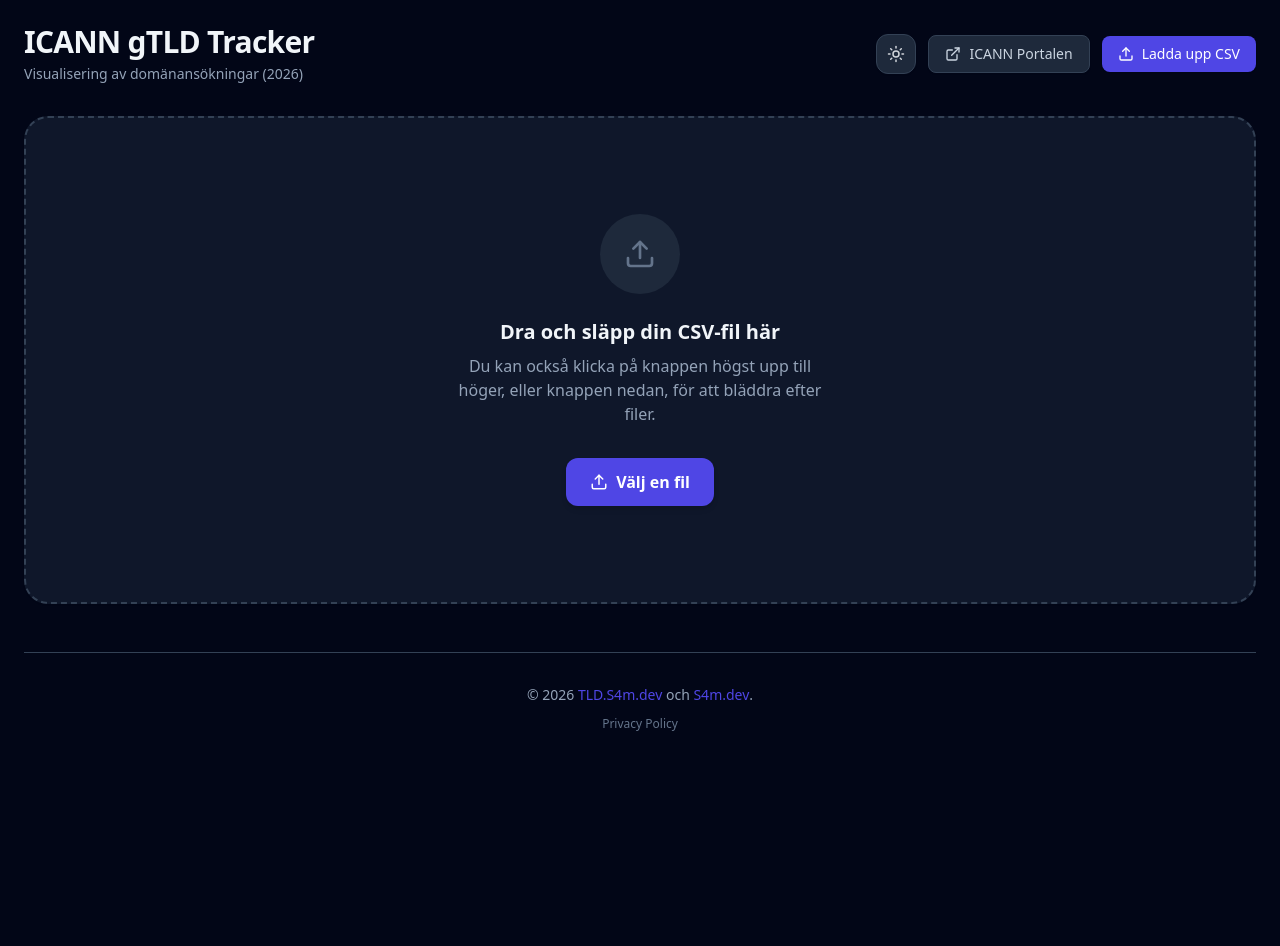
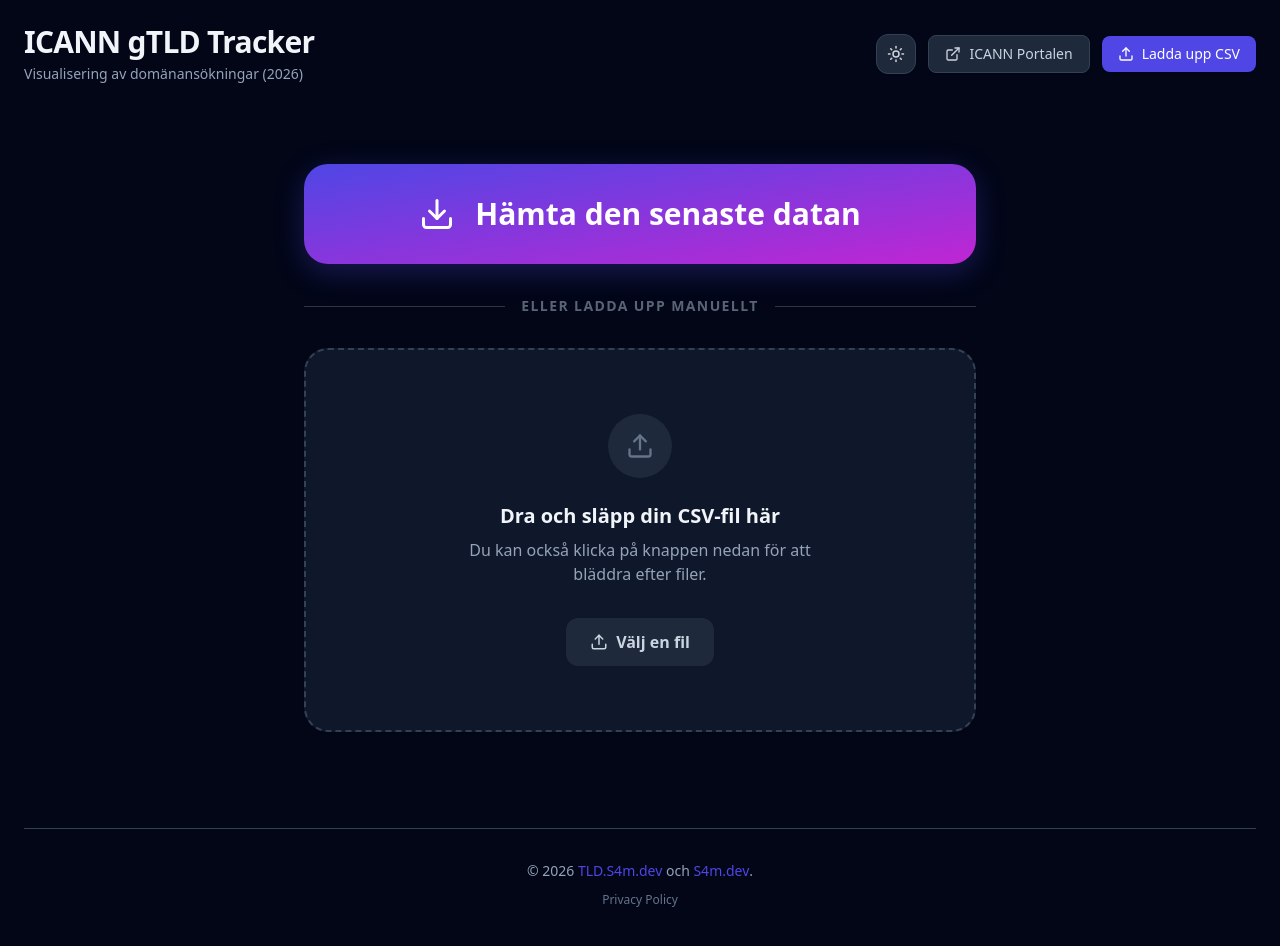
Before and after one commit to leumas05/ICANN-gTLD-Tracker, a React (Vite) app in the folder gtld-app/: page / in a window 1280 px wide. Shown: the top 946 px of the page. Before the commit the page ends 800 px from the top, so only its background shows below. Built offline with nearby package versions, Linux system fonts and the light colour scheme.

Commit message:
feat: add functionality to fetch and display the latest data with loading state

```diff
--- a/gtld-app/src/App.tsx
+++ b/gtld-app/src/App.tsx
@@ -1,6 +1,6 @@
 import React, { useState, useMemo, useEffect } from 'react';
 import Papa from 'papaparse';
-import { Search, Info, Upload, X, Filter, Palette, ExternalLink, ArrowRight, ArrowLeft, Sun, Moon, ArrowDownUp, ChevronDown, Check } from 'lucide-react';
+import { Search, Info, Upload, Download, X, Filter, Palette, ExternalLink, ArrowRight, ArrowLeft, Sun, Moon, ArrowDownUp, ChevronDown, Check } from 'lucide-react';
 import clsx from 'clsx';
 import { twMerge } from 'tailwind-merge';
 
@@ -588,6 +588,39 @@
     return true; // Default to dark theme
   });
 
+  const [isLoadingLatest, setIsLoadingLatest] = useState(false);
+
+  const fetchLatestData = async () => {
+    setIsLoadingLatest(true);
+    let currentVersion = 1;
+    let lastSuccessText = '';
+
+    try {
+      while (true) {
+        const url = `https://assets.s4m.dev/assets/CSV/ICANN/2026/${currentVersion}.gtld-applications.csv`;
+        const response = await fetch(url);
+        if (!response.ok) {
+          break;
+        }
+        lastSuccessText = await response.text();
+        currentVersion++;
+      }
+
+      if (lastSuccessText) {
+        setData(parseData(lastSuccessText));
+        setExpandedTld(null);
+        handleClosePopup();
+      } else {
+        alert("Kunde inte hitta någon data på servern.");
+      }
+    } catch (error) {
+      console.error("Fetch error:", error);
+      alert("Ett fel uppstod vid hämtning av senaste datan.");
+    } finally {
+      setIsLoadingLatest(false);
+    }
+  };
+
   useEffect(() => {
     if (isDarkMode) {
       document.documentElement.classList.add('dark');
@@ -1236,9 +1269,37 @@
       )}
 
       {data.length === 0 ? (
-        <div
-          className={cn(
-            "text-center py-24 px-6 rounded-3xl border-2 border-dashed transition-all duration-200 flex flex-col items-center justify-center",
+        <div className="flex flex-col items-center justify-center py-12 gap-8 w-full">
+          {/* Big nice button */}
+          <button
+            onClick={fetchLatestData}
+            disabled={isLoadingLatest}
+            className={cn(
+              "relative overflow-hidden group px-12 py-8 rounded-3xl text-white font-bold text-2xl md:text-3xl shadow-[0_8px_30px_rgb(79,70,229,0.3)] hover:shadow-[0_12px_40px_rgb(79,70,229,0.5)] transition-all duration-300 hover:-translate-y-1 flex items-center justify-center gap-5 bg-gradient-to-br from-indigo-600 to-fuchsia-600 w-full max-w-2xl",
+              isLoadingLatest && "opacity-80 pointer-events-none"
+            )}
+          >
+            <div className="absolute inset-0 bg-white/20 translate-y-full group-hover:translate-y-0 transition-transform duration-300 ease-out" />
+
+            {isLoadingLatest ? (
+              <div className="animate-spin rounded-full h-8 w-8 border-b-4 border-white shrink-0"></div>
+            ) : (
+              <Download size={36} className="group-hover:scale-110 transition-transform shrink-0" />
+            )}
+            <span className="relative z-10">
+              {isLoadingLatest ? 'Hämtar senaste datan...' : 'Hämta den senaste datan'}
+            </span>
+          </button>
+
+          <div className="flex items-center gap-4 w-full max-w-2xl opacity-60">
+            <div className="h-px bg-gray-400 dark:bg-slate-600 flex-1"></div>
+            <span className="text-sm font-semibold uppercase tracking-widest text-gray-500 dark:text-slate-400">Eller ladda upp manuellt</span>
+            <div className="h-px bg-gray-400 dark:bg-slate-600 flex-1"></div>
+          </div>
+
+          <div
+            className={cn(
+              "w-full max-w-2xl text-center py-16 px-6 rounded-3xl border-2 border-dashed transition-all duration-200 flex flex-col items-center justify-center",
               isDragging
                 ? "bg-indigo-50 dark:bg-indigo-900/20 border-indigo-400 dark:border-indigo-500 scale-[1.02] shadow-xl"
                 : "bg-white dark:bg-slate-900 border-gray-300 dark:border-slate-700 shadow-sm hover:border-gray-400 dark:hover:border-slate-600"
@@ -1248,22 +1309,23 @@
             onDrop={handleDrop}
           >
             <div className={cn(
-            "w-20 h-20 rounded-full flex items-center justify-center mb-6 transition-colors duration-200",
+              "w-16 h-16 rounded-full flex items-center justify-center mb-6 transition-colors duration-200",
               isDragging ? "bg-indigo-100 dark:bg-indigo-800" : "bg-gray-100 dark:bg-slate-800"
             )}>
-            <Upload size={32} className={isDragging ? "text-indigo-600 dark:text-indigo-400" : "text-gray-400 dark:text-slate-500"} />
+              <Upload size={28} className={isDragging ? "text-indigo-600 dark:text-indigo-400" : "text-gray-400 dark:text-slate-500"} />
             </div>
             <h3 className="text-xl font-bold text-gray-900 dark:text-slate-100 mb-2">
               {isDragging ? "Släpp filen här!" : "Dra och släpp din CSV-fil här"}
             </h3>
             <p className="text-gray-500 dark:text-slate-400 mb-8 max-w-sm">
-            Du kan också klicka på knappen högst upp till höger, eller knappen nedan, för att bläddra efter filer.
+              Du kan också klicka på knappen nedan för att bläddra efter filer.
             </p>
-          <label className="px-6 py-3 bg-indigo-600 text-white rounded-xl hover:bg-indigo-700 transition cursor-pointer flex items-center gap-2 font-semibold shadow-md hover:shadow-lg hover:-translate-y-0.5">
+            <label className="px-6 py-3 bg-gray-100 text-gray-700 dark:bg-slate-800 dark:text-slate-300 rounded-xl hover:bg-gray-200 dark:hover:bg-slate-700 transition cursor-pointer flex items-center gap-2 font-semibold shadow-sm hover:shadow">
               <Upload size={18} />
               Välj en fil
               <input type="file" accept=".csv" className="hidden" onChange={handleFileUpload} />
             </label>
+          </div>
         </div>
       ) : (
         <div className="flex flex-col gap-4">
```
Lines whose indentation alone changed are shown as unchanged.
